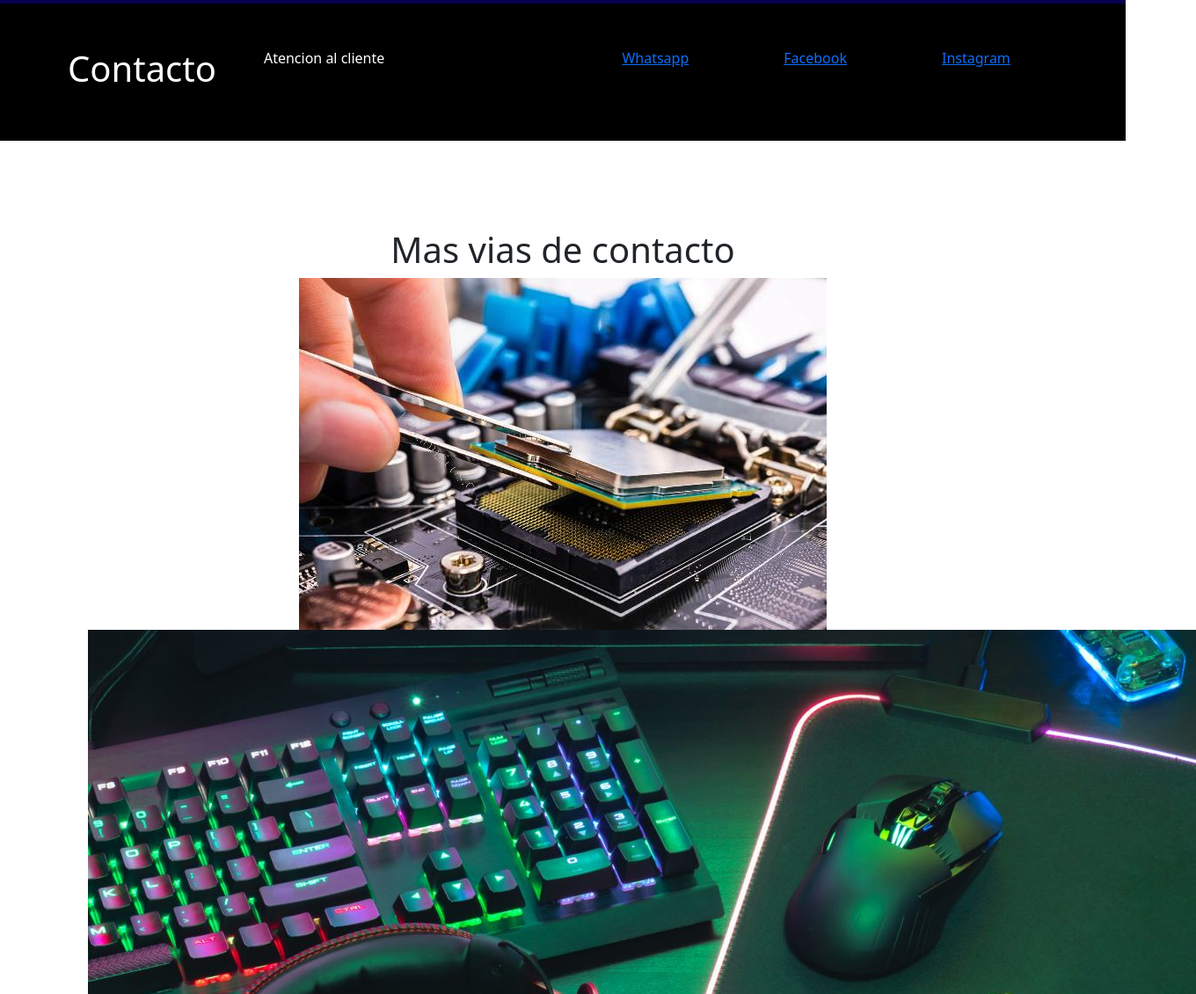
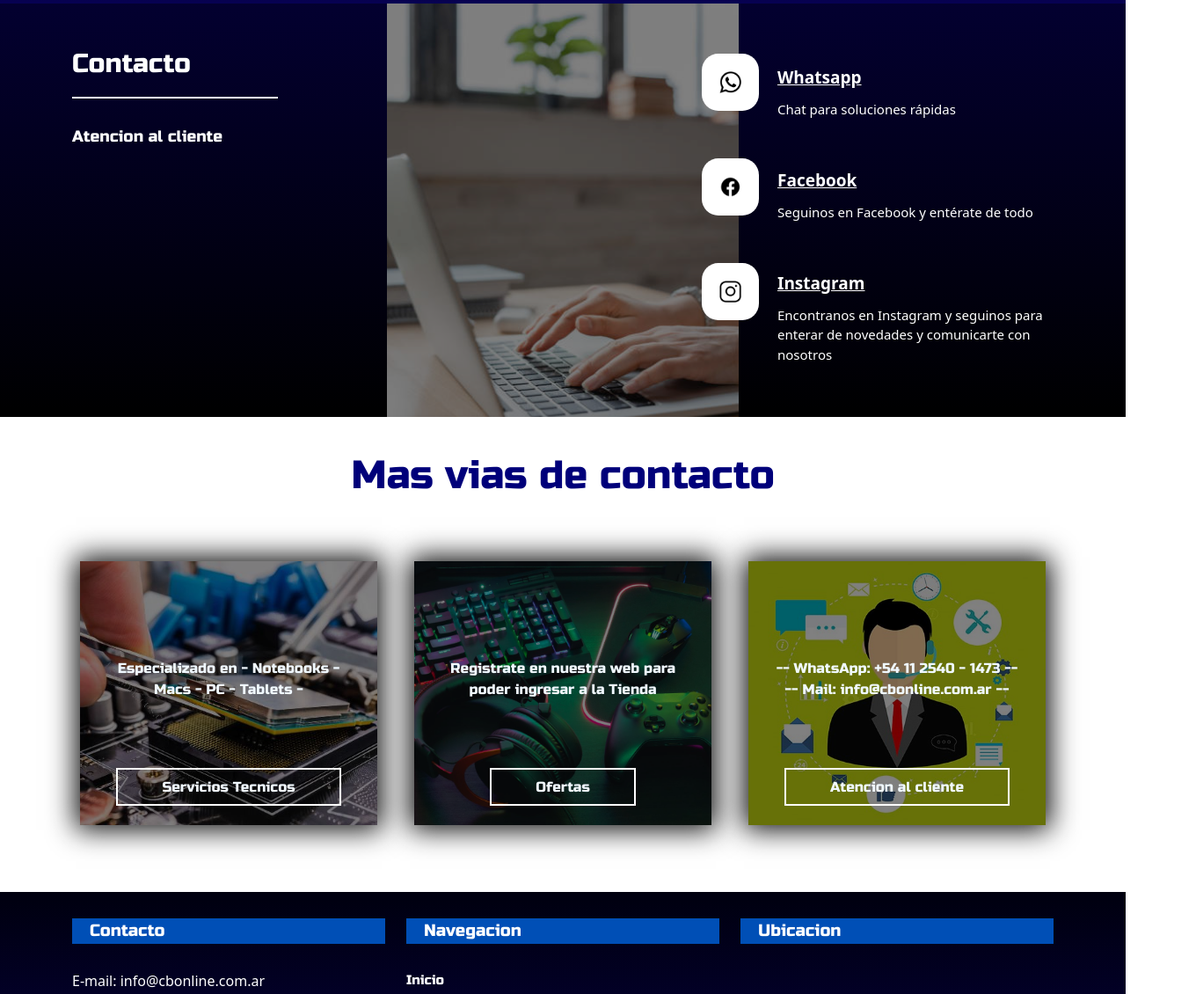
Before and after one commit to Nahuel-Nistal/Computacion-Beccar, a website: page archivos-html/atencionalcliente.html in a window 1280 px wide. Shown: the part 82-1212 px from the top of the page at 88% size, 1360 px wide, since content can reach past the window. Drawn offline with nearby package versions, Linux system fonts and the light colour scheme; grey boxes are pictures that could not be loaded; files whose address does not match are found by name.

Commit message:
atencion al cliente

```diff
--- a/archivos-html/atencionalcliente.html
+++ b/archivos-html/atencionalcliente.html
@@ -65,40 +65,59 @@
     </header>
 
     <section class="at-seccion">
-        <h1>Contacto</h1>
-        <p>Atencion al cliente</p>
-        <img src="" alt="">
-        <img src="" alt="">
-        <img src="" alt="">
-        <img src="" alt="">
-        <a href="">Whatsapp</a>
-        <p></p>
-        <a href="">Facebook</a>
-        <p></p>
-        <a href="">Instagram</a>
-        <p></p>
+        <div class="container text-center">
+            <div class="row">
+                <div class="col">
+                    <h1>Contacto</h1>
+                    <div class="line-n"></div>
+                    <p class="line-p">Atencion al cliente</p>
+                </div>
+                <div class="col">
+                    <img class="im-prim" src="../imagenes/atcliente.jpg" alt="">
+                    <div class="col">
+                        <img class="icon-at" src="../imagenes/icon-wap.png" alt="">
+                    </div>
+                    <div class="col">
+                        <img class="icon-at" src="../imagenes/face-wap.png" alt="">
+                    </div>
+                    <div class="col">
+                        <img class="icon-at" src="../imagenes/ins-wap.png" alt="">
+                    </div>
+                </div>
+                <div class="col text-start">
+                    <a class="tit-ar" href="">Whatsapp</a>
+                    <p class="des-ar">Chat para soluciones rápidas</p>
+                    <a class="tit-ar" href="">Facebook</a>
+                    <p class="des-ar">Seguinos en Facebook y entérate de todo</p>
+                    <a class="tit-ar" href="">Instagram</a>
+                    <p class="des-ar">Encontranos en Instagram y seguinos para enterar de novedades y comunicarte con
+                        nosotros</p>
+                </div>
+            </div>
+        </div>
     </section>
 
     <section class="at-seccion2">
-        <h1>Mas vias de contacto</h1>
-        <img class="imgserv" src="imagenes/servicio-tecnico.jpg" alt="Foto de servicio tecnico">
-        <img class="imgserv" src="imagenes/ofertas.jpg" alt="Foto de ofertas">
-        <img class="imgserv" src="imagenes/atencion-cliente.jpg" alt="Foto de atencion al cliente">
-        <img src="" alt="">
-        <img src="" alt="">
-        <p></p>
-        <p></p>
-        <a href=""></a>
-        <img src="" alt="">
-        <img src="" alt="">
-        <p></p>
-        <p></p>
-        <a href=""></a>
-        <img src="" alt="">
-        <img src="" alt="">
-        <p></p>
-        <p></p>
-        <a href=""></a>
+        <h2 class="tit-gat">Mas vias de contacto</h2>
+        <div class="container text-center">
+            <div class="row row-queries-at">
+                <div class="col">
+                    <img class="box-at" src="../imagenes/servicio-tecnico.jpg" alt="Foto de servicio tecnico">
+                    <p class="inf-box-at">Especializado en - Notebooks - Macs - PC - Tablets -</p>
+                    <a href="archivos-html/serviciostecnicos.html" class="bloq-at">Servicios Tecnicos</a>
+                </div>
+                <div class="col">
+                    <img class="box-at" src="../imagenes/ofertas.jpg" alt="Foto de ofertas">
+                    <p class="inf-box-at">Registrate en nuestra web para poder ingresar a la Tienda</p>
+                    <a href="archivos-html/ofertas.html" class="bloq-at">Ofertas</a>
+                </div>
+                <div class="col">
+                    <img class="box-at" src="../imagenes/atencion-cliente.jpg" alt="Foto de atencion al cliente">
+                    <p class="inf-box-at">-- WhatsApp: +54 11 2540 - 1473 -- -- Mail: info@cbonline.com.ar --</p>
+                    <a href="archivos-html/atencionalcliente.html" class="bloq-at">Atencion al cliente</a>
+                </div>
+            </div>
+        </div>
     </section>
 
     <footer class="sectionfooter">
--- a/scss/components/_atencionalcliente.scss
+++ b/scss/components/_atencionalcliente.scss
@@ -2,16 +2,119 @@
 
 .at-seccion {
     width: 100%;
-    background-color: black;
+    height: 470px;
+    background: linear-gradient(rgb(3, 0, 48), rgb(0, 0, 0));
     color: white;
-    padding: 50px;
-    display: flex;
-    text-align: center;
-    justify-content: space-around;
+
+    div {
+        h1 {
+            font-family: 'Russo One', sans-serif;
+            font-size: 30px;
+            margin-top: 50px;
+            text-align: left;
+        }
+
+        .line-n {
+            border-top: 2px solid rgb(255, 255, 255);
+            height: 2px;
+            width: 70%;
+            text-align: left;
+            padding: 0;
+            margin-top: 20px;
+        }
+
+        .line-p {
+            font-family: 'Russo One', sans-serif;
+            font-size: 18px;
+            margin-top: 30px;
+            text-align: left;
+        }
+    }
+
+    div {
+        .im-prim {
+            height: 470px;
+            width: 400px;
+            object-fit: cover;
+            filter: brightness(50%);
+        }
+
+        .icon-at {
+            background: white;
+            width: 65px;
+            padding: 20px;
+            border-radius: 0.5cm;
+            position: relative;
+            bottom: 440px;
+            left: 190px;
+            margin: 27px;
+        }
+    }
+
+    div {
+        .tit-ar {
+            position: relative;
+            top: 70px;
+            margin: 20px;
+            font-size: 19px;
+            font-weight: bold;
+            color: white;
+        }
+
+        .des-ar {
+            position: relative;
+            top: 30px;
+            margin-top: 50px;
+            font-size: 15px;
+            left: 20px;
+        }
+    }
 }
 
 .at-seccion2 {
-    padding: 100px;
     width: 100%;
+    height: 540px;
     text-align: center;
+
+    .tit-gat {
+        color: rgb(0, 0, 122);
+        font-family: 'Russo One', sans-serif;
+        font-size: 45px;
+        margin-bottom: 60px;
+        position: relative;
+        top: 40px;
+    }
+
+    .row-queries-at {
+        .box-at {
+            width: 95%;
+            height: 300px;
+            margin-top: 50px;
+            object-fit: cover;
+            box-shadow: 0px 0px 30px 5px rgb(20, 20, 20);
+            filter: brightness(50%);
+        }
+
+        .inf-box-at {
+            position: relative;
+            bottom: 230px;
+            color: aliceblue;
+            padding: 40px;
+            font-family: 'Russo One', sans-serif;
+        }
+
+        .bloq-at {
+            position: relative;
+            padding: 10px 50px;
+            bottom: 200px;
+            box-shadow: 0px 0px 0px 2px white;
+            color: aliceblue;
+            font-family: 'Russo One', sans-serif;
+            text-decoration: none;
+        }
+
+        .bloq-at:hover {
+            background-color: rgb(13, 13, 70);
+        }
+    }
 }
--- a/scss/components/_serviciostecnicos.scss
+++ b/scss/components/_serviciostecnicos.scss
@@ -112,8 +112,6 @@
     .caj-serv-2 {
         background: linear-gradient(rgb(0, 0, 51), rgb(70, 70, 70));
         grid-area: caja2;
-        display: flex;
-        justify-content: space-around;
 
         .row4-queries {
             .box4 {
```
Also changed, not shown: css/style.css, imagenes/atcliente.jpg (added), imagenes/face-wap.png (added), imagenes/icon-wap.ico (deleted), imagenes/icon-wap.png (added), imagenes/ins-wap.png (added), 1 other file.
